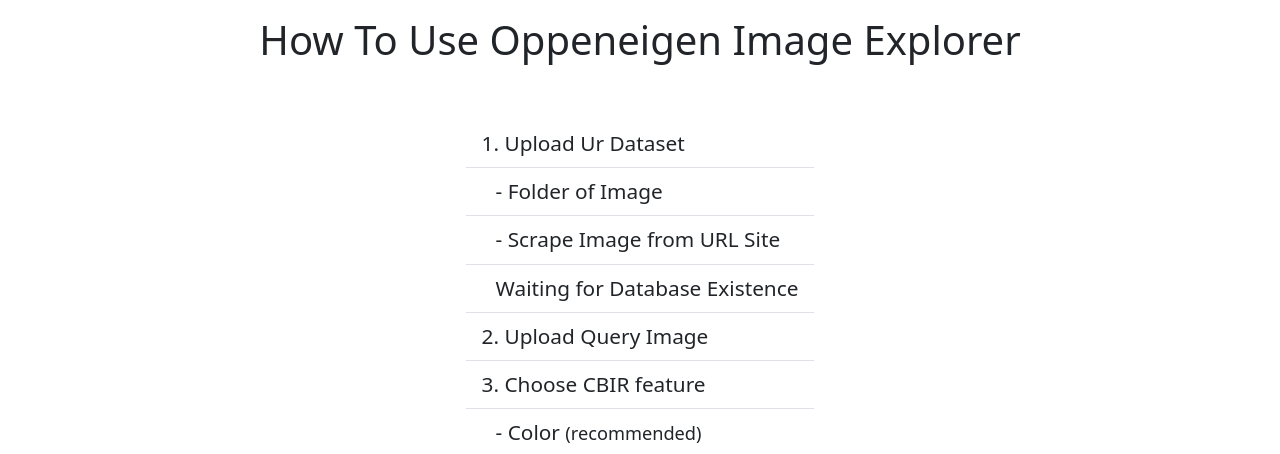
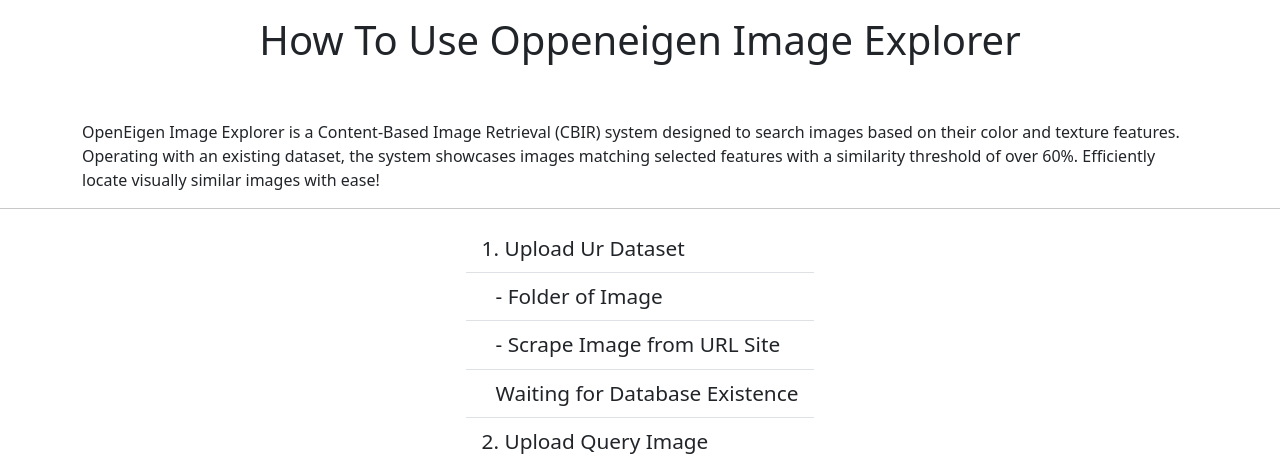
Before and after one commit to mdavaf17/Algeo02-22051, a Flask app: page /how.html in a window 1280 px wide. Shown: the part 40-494 px from the top of the page. Run offline with Flask 3, Linux system fonts and the light colour scheme; some libraries are stand-ins or nearby versions.

Commit message:
feat: add short concept at how to use

```diff
--- a/src/templates/how.html
+++ b/src/templates/how.html
@@ -45,7 +45,11 @@
 
 	<h1 style="text-align: center;" class="pt-3 pb-5">How To Use Oppeneigen Image Explorer</h1>
 
+    <div class="container">
+        <p class="justify-content-center">OpenEigen Image Explorer is a Content-Based Image Retrieval (CBIR) system designed to search images based on their color and texture features. Operating with an existing dataset, the system showcases images matching selected features with a similarity threshold of over 60%. Efficiently locate visually similar images with ease!</p>
+    </div>
 
+    <hr>
     <div class="container d-flex justify-content-center align-items-center">
         <div class="list-group list-group-root well">
             <a href="#" class="list-group-item">1. Upload Ur Dataset</a>
```
